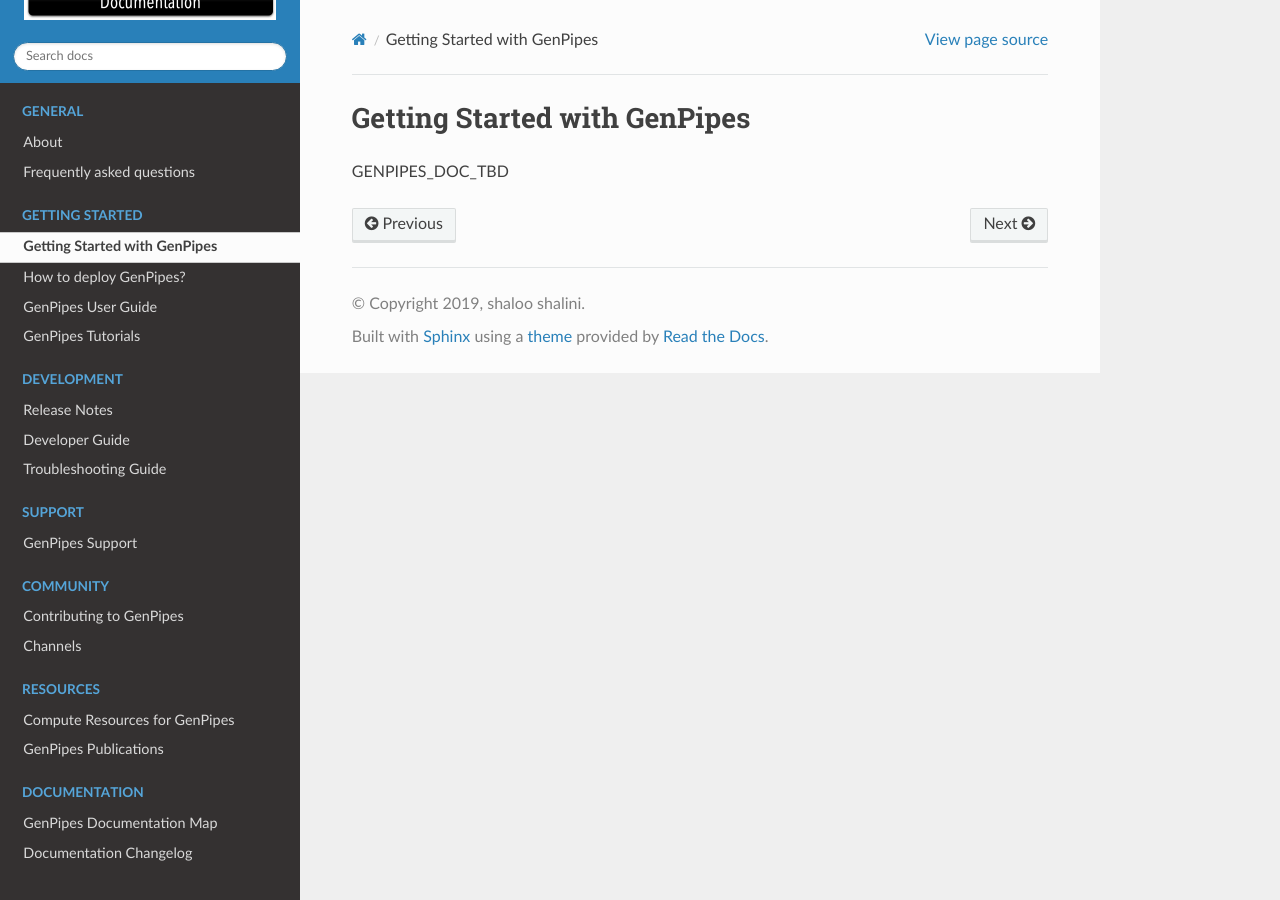
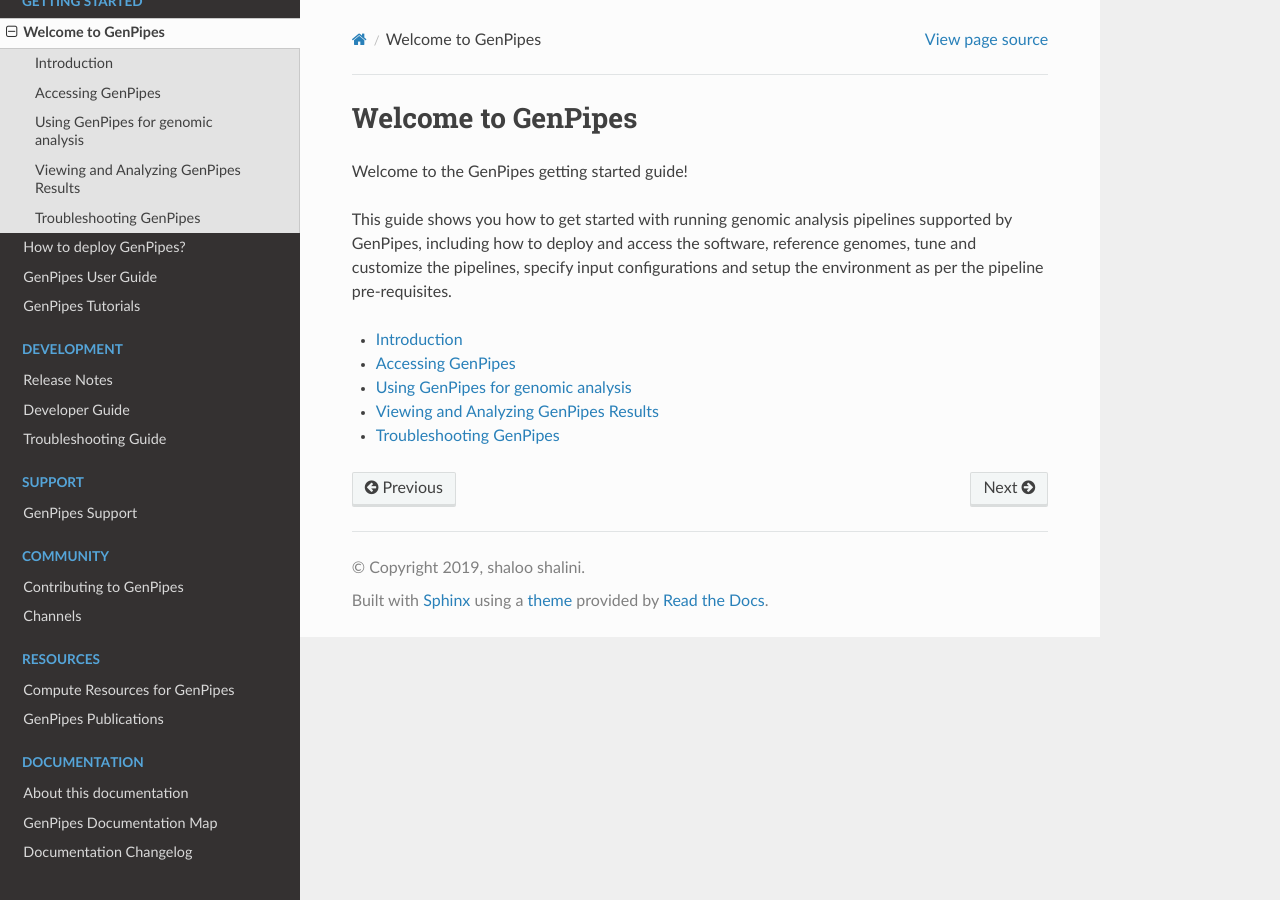
Before and after one commit to c3g/GenPipes_Docs, a Sphinx documentation site: the page built from docs/source/get-started/index.rst, in a window 1280 px wide. Built offline with Sphinx 7.4.7 and the Read the Docs theme 2.0.0, drawn with Linux system fonts in a browser that asks for light colours.

```diff
--- a/docs/source/about/sponsors.rst
+++ b/docs/source/about/sponsors.rst
@@ -7,4 +7,4 @@ GenPipes is developed by Canadian Center for Computational Genomics (C3G). It of
 
 C3G provides bioinformatics analysis and HPC services for the life science research community. It has created a distributed innovation node with broad expertise in bioinformatics, providing customized and case-by-case analysis services as well as an extensive suite of software solutions for the genomics community.
 
-`You can learn more about `C3G <http://www.computationalgenomics.ca/about/>`_ and their partners `here <http://www.computationalgenomics.ca/partners/>_`.
+You can learn more about `C3G <http://www.computationalgenomics.ca/about/>`_ and their partners `here <http://www.computationalgenomics.ca/partners/>`_.
--- /dev/null
+++ b/docs/source/documentation/about.rst
@@ -0,0 +1,32 @@
+.. _docs_documentation_about:
+
+
+About this documentation
+=========================
+
+This documentation is continuously written, corrected, edited, and revamped by
+members of the GenPipes community. It is edited via text files in the
+`reStructuredText <http://www.sphinx-doc.org/en/stable/rest.html>`_ markup
+language and then compiled into a static website/offline document using the
+open source `Sphinx <http://www.sphinx-doc.org>`_ and `ReadTheDocs
+<https://readthedocs.org/>`_ tools.
+
+You may also want to refer to the :ref:`GenPipes New Documentation Architecture Map<docs_genpipes_archmap>` for more insights on how GenPipes documentation is organized.
+
+Your feedback is valuable to us.
+
+For any documentation feedback, queries or any issues, please refer to `GenPipes Documentation Project <https://github.com/c3g/GenPipes>`_ and open issues with the following label:
+
+.. raw:: html
+
+   <span style="background-color: #FFFF00">
+   documentation
+   </span>
+
+
+Thank you for your valuable inputs.
+
+.. note:: You can contribute to GenPipes documentation.
+
+          TBD Insert a CTA here if documentation open source collaboration is sought for GenPipes.
+	  Please note, we will need to add content or links related to the GenPipes documentation contribution policy here.
--- /dev/null
+++ b/docs/source/get-started/gp_job_results.rst
@@ -0,0 +1,9 @@
+.. _docs_gp_job_results:
+
+
+Viewing and Analyzing GenPipes Results
+=======================================
+
+.. note::
+
+        This document will contain information regarding how GenPipes results are generated, stored and can be accessed from.  It also provides some basic insights for new users on how to view and analyze results using HiCSeq Pipeline as an example.
--- a/docs/source/get-started/index.rst
+++ b/docs/source/get-started/index.rst
@@ -1,7 +1,19 @@
 .. _docs_getting_started_index:
 
 
-Getting Started with GenPipes
-=============================
+Welcome to GenPipes
+====================
 
-GENPIPES_DOC_TBD
+Welcome to the GenPipes getting started guide!
+
+This guide shows you how to get started with running genomic analysis pipelines supported by GenPipes, including how to deploy and access the software, reference genomes, tune and customize the pipelines, specify input configurations and setup the environment as per the pipeline pre-requisites.
+
+.. toctree::
+   :maxdepth: 1
+   :name: toc-about
+
+   gp_intro
+   access_gp
+   using_gp
+   gp_job_results
+   troubleshooting_gp
--- a/docs/source/index.rst
+++ b/docs/source/index.rst
@@ -80,6 +80,7 @@ The main documentation for the site is organized into the following sections:
    :caption: Documentation
    :name: sec-documentation
 
+   documentation/about
    documentation/genpipes_doc_archmap
    documentation/docs_changelog
 
```
Also changed, not shown: docs/source/about/what_is_genpipes.rst (+0 -13 lines), docs/source/documentation/docs_changelog.rst (+7 -7 lines), docs/source/get-started/access_gp.rst (added, +13 -0 lines), docs/source/get-started/gp_intro.rst (added, +50 -0 lines), docs/source/get-started/troubleshooting_gp.rst (added, +17 -0 lines), docs/source/get-started/using_gp.rst (added, +16 -0 lines), docs/source/img/gp_components.png (added), 2 other files.
